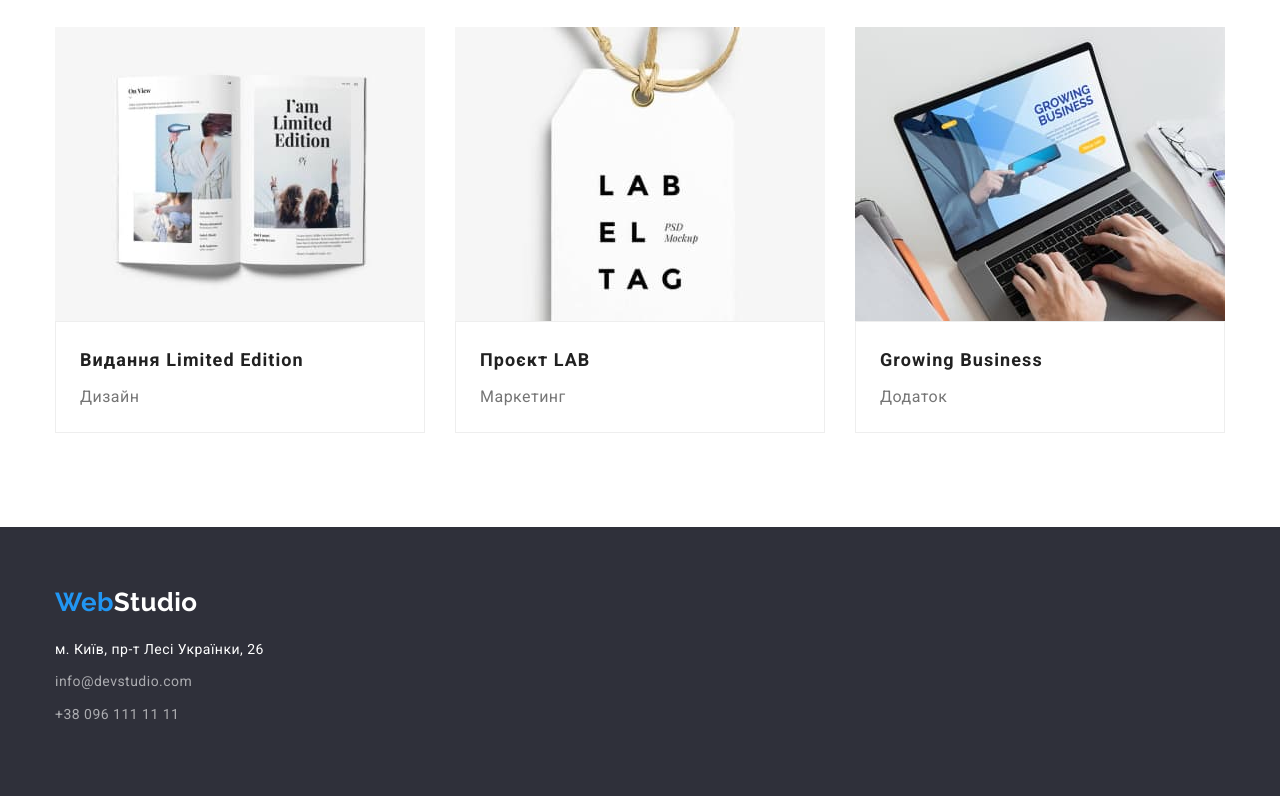
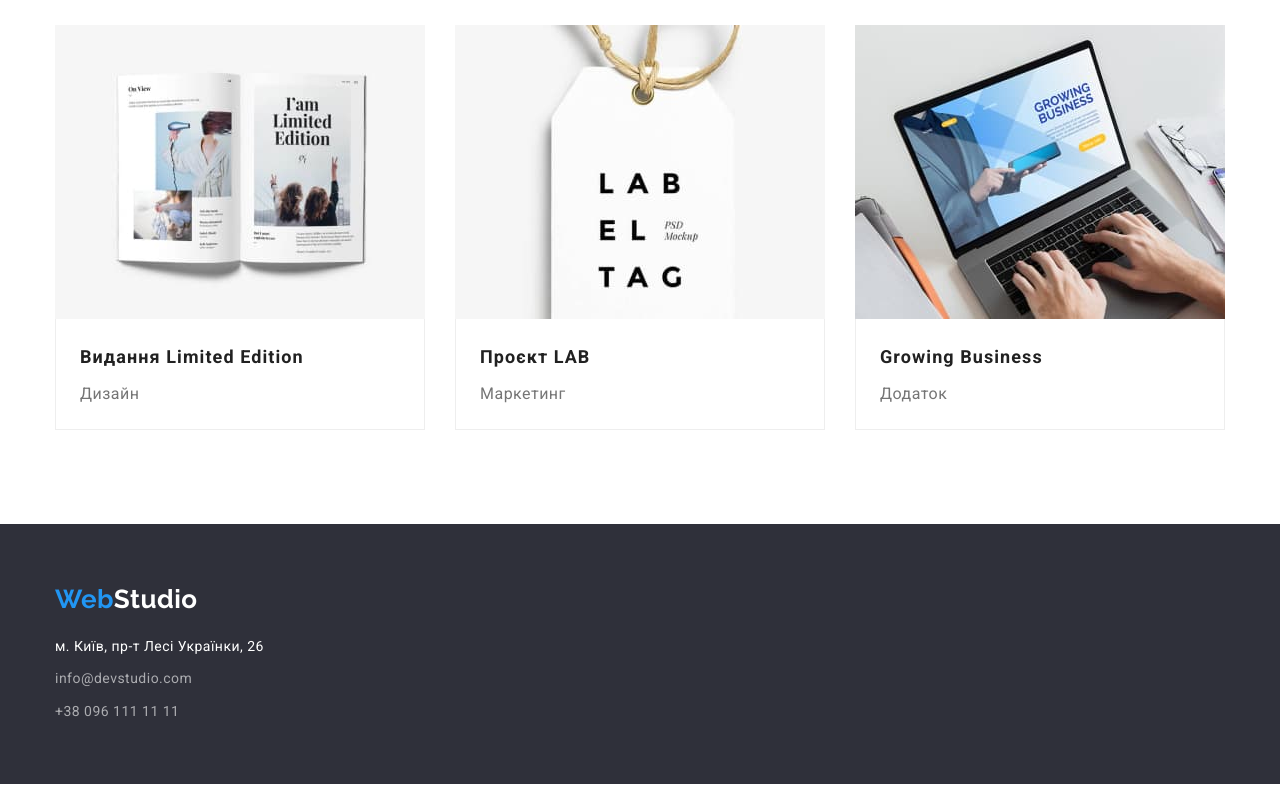
Before and after one commit to konikyurii/goit-markup-hw-03, a plain HTML site: page portfolio.html in a window 1280 px wide. Shown: the part 1108-1904 px from the top of the page. Drawn offline with Linux system fonts and the light colour scheme.

Commit message:
виправляє "портфоліо"

```diff
--- a/css/style.css
+++ b/css/style.css
@@ -8,6 +8,7 @@
     --seventh-color: rgba(255, 255, 255, 0.6);
     --acent-color: #2196F3;
     --black-color: #000000;
+    --borber-color: #EEEEEE;
 }
 
 h1,
@@ -103,10 +104,6 @@ a{
     color: var(--acent-color);
 }
 
-.header-list-contact{
-    display: flex;
-}
-
 .header-item-nav:hover,
 .header-item-nav:focus{
     color: var(--acent-color);
@@ -116,13 +113,20 @@ a{
     margin-left: auto;
 }
 
+.header-list-contact{
+    display: flex;
+}
+
+.header-list-contact li:not(:first-child){
+    margin-left: 50px;
+}
+
 .header-item-contact{
     font-weight: 500;
         font-size: 14px;
         line-height: 1.14;
         letter-spacing: 0.02em;
         color: var(--secondary-color);
-        margin-left: 50px;
         padding-top: 32px;
         padding-bottom: 32px;
 }
@@ -271,9 +275,6 @@ a{
 
 .footer{
     background-color: var(--fourth-color);
-}
-
-.footer-wrapper{
     padding: 60px 0;
 }
 
@@ -285,7 +286,7 @@ a{
     margin-top: 20px;
 }
 
-.footer-list-address li{
+.footer-list-address li:not(:last-child){
     margin-bottom: 9px;
 }
 
@@ -358,7 +359,10 @@ a{
 }
 
 .info{
-    border: 1px solid #EEEEEE;
+    border-left: 1px solid var(--borber-color);
+    border-bottom: 1px solid var(--borber-color);
+    border-right: 1px solid var(--borber-color);
+    padding: 20px 24px;
 }
 
 .project-subtitle{
@@ -367,12 +371,11 @@ a{
     line-height: 2;
     letter-spacing: 0.06em;
     color: var(--primary-color);
-    margin: 20px 0 4px 24px;
+    margin-bottom: 4px;
 }
 
 .project-desc{
     font-size: 16px;
     line-height: 1.87;
     color: var(--secondary-color);
-    margin: 0 0 20px 24px;
 }
--- a/portfolio.html
+++ b/portfolio.html
@@ -133,8 +133,7 @@
     </main>
 
     <footer class="footer">
-        <div class="footer-wrapper">
-            <div class="container">
+        <div class="container">
             <a class="logo" lang="en" href="./index.html">Web<span class="footer-studio">Studio</span></a>
             <address class="footer-address">
                 <ul class="footer-list-address list">
@@ -144,7 +143,6 @@
                     <li><a class="footer-item-contact" href="tel:+380961111111">+38 096 111 11 11</a></li>
                 </ul>
             </address>
-            </div>
         </div>
     </footer>
 
```
Also changed, not shown: index.html (+0 -2 lines).
